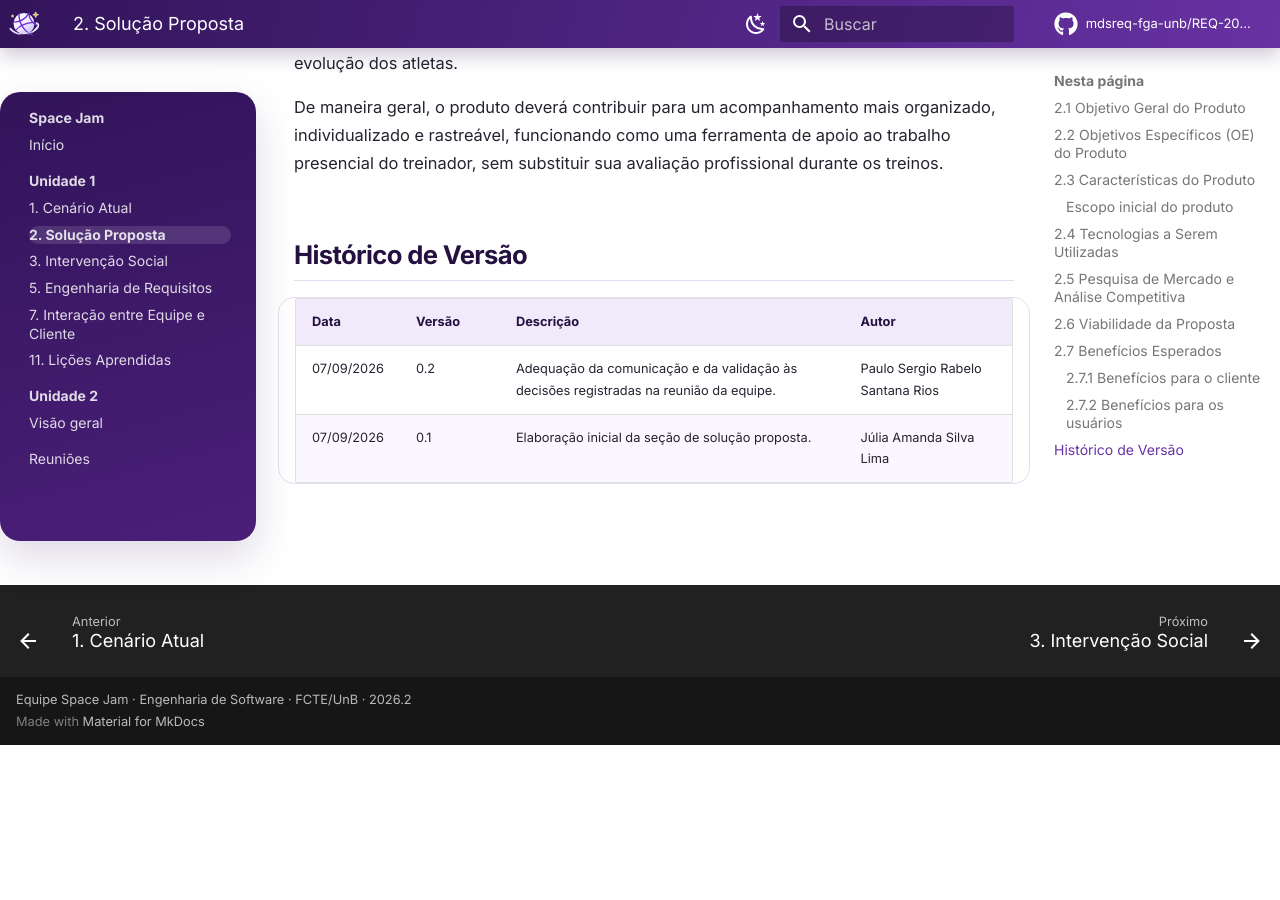
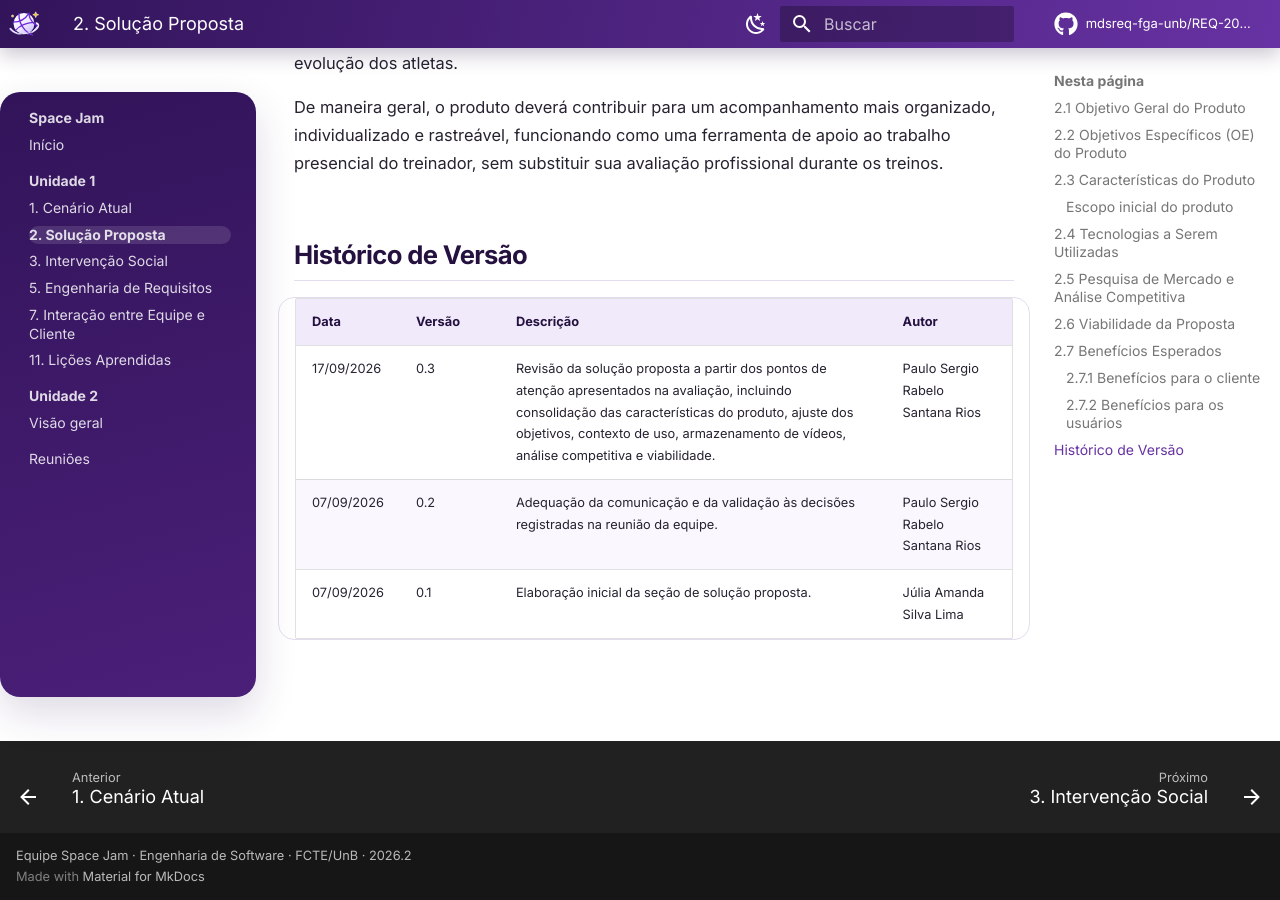
Before and after one commit to mdsreq-fga-unb/REQ-2026.2-T01-SpaceJam, an MkDocs documentation site: the page built from docs/solucao.md, in a window 1280 px wide and 900 px high, scrolled down 8932 px. Built offline with MkDocs 1.6.1 and Material for MkDocs 9.7.7, drawn with Linux system fonts in a browser that asks for light colours; comment, search, counter and statistics services are not loaded; before the commit the page ends 9677 px from its top, so only the background shows below that.

Commit message:
docs: atualiza a versão da solução proposta com revisão e ajustes conforme avaliação

```diff
--- a/docs/solucao.md
+++ b/docs/solucao.md
@@ -188,5 +188,6 @@ De maneira geral, o produto deverá contribuir para um acompanhamento mais organ
 
 | Data | Versão | Descrição | Autor |
 | --- | --- | --- | --- |
+| 17/09/2026 | 0.3 | Revisão da solução proposta a partir dos pontos de atenção apresentados na avaliação, incluindo consolidação das características do produto, ajuste dos objetivos, contexto de uso, armazenamento de vídeos, análise competitiva e viabilidade. | Paulo Sergio Rabelo Santana Rios |
 | 07/09/2026 | 0.2 | Adequação da comunicação e da validação às decisões registradas na reunião da equipe. | Paulo Sergio Rabelo Santana Rios |
 | 07/09/2026 | 0.1 | Elaboração inicial da seção de solução proposta. | Júlia Amanda Silva Lima |
```
